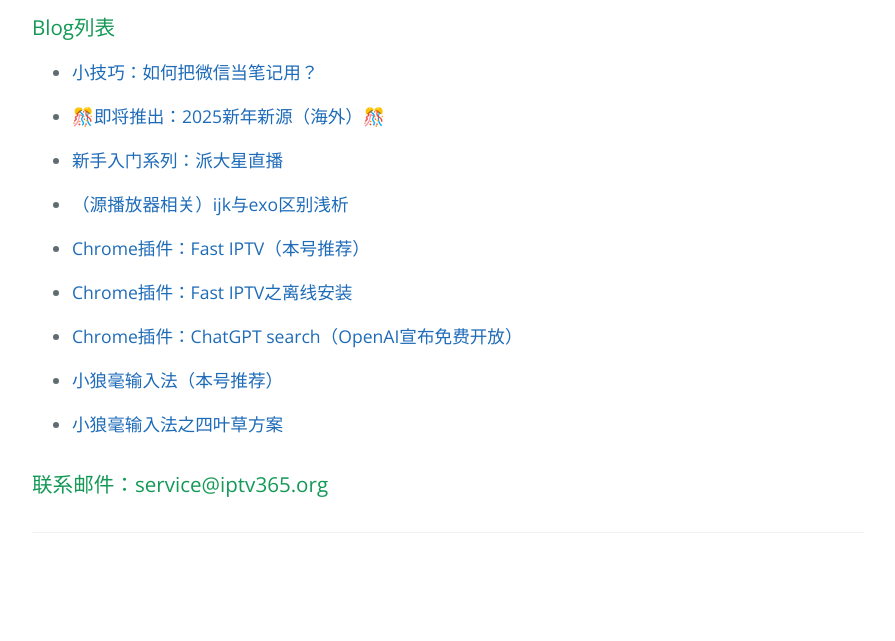
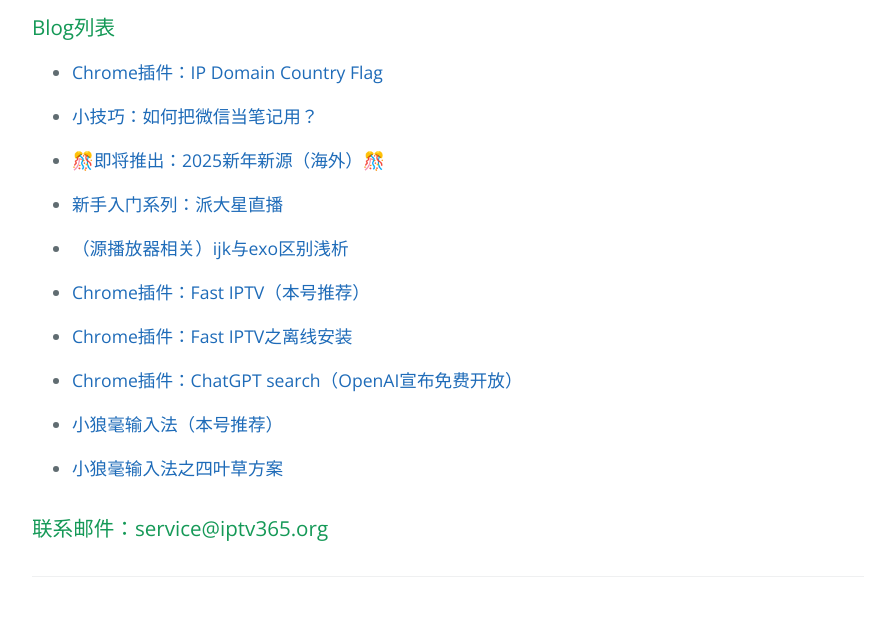
Before and after one commit to kimwang1978/iptv.github.io, a Jekyll site: the page built from index.md, in a window 1280 px wide. Shown: the part 732-1373 px from the top of the page, without its empty margins (192-1087 px from the left). Built offline with Jekyll 4.4.1, drawn with Linux system fonts in a browser that asks for light colours; our own code applies the rules of GitHub Pages for plain Markdown files; before the commit the page ends 1329 px from its top, so only the background shows below that.

Commit message:
Update 20241226

```diff
--- a/index.md
+++ b/index.md
@@ -4,6 +4,8 @@
 <img src="./assets/GongZhongHao.png" alt="image" width="400" height="auto">
 
 ### Blog列表
+
+*   [Chrome插件：IP Domain Country Flag](./docs/010_IPDomainCountryFlag.md)
 
 *   [小技巧：如何把微信当笔记用？](./docs/009_Wexin_Biji.md)
 
```
